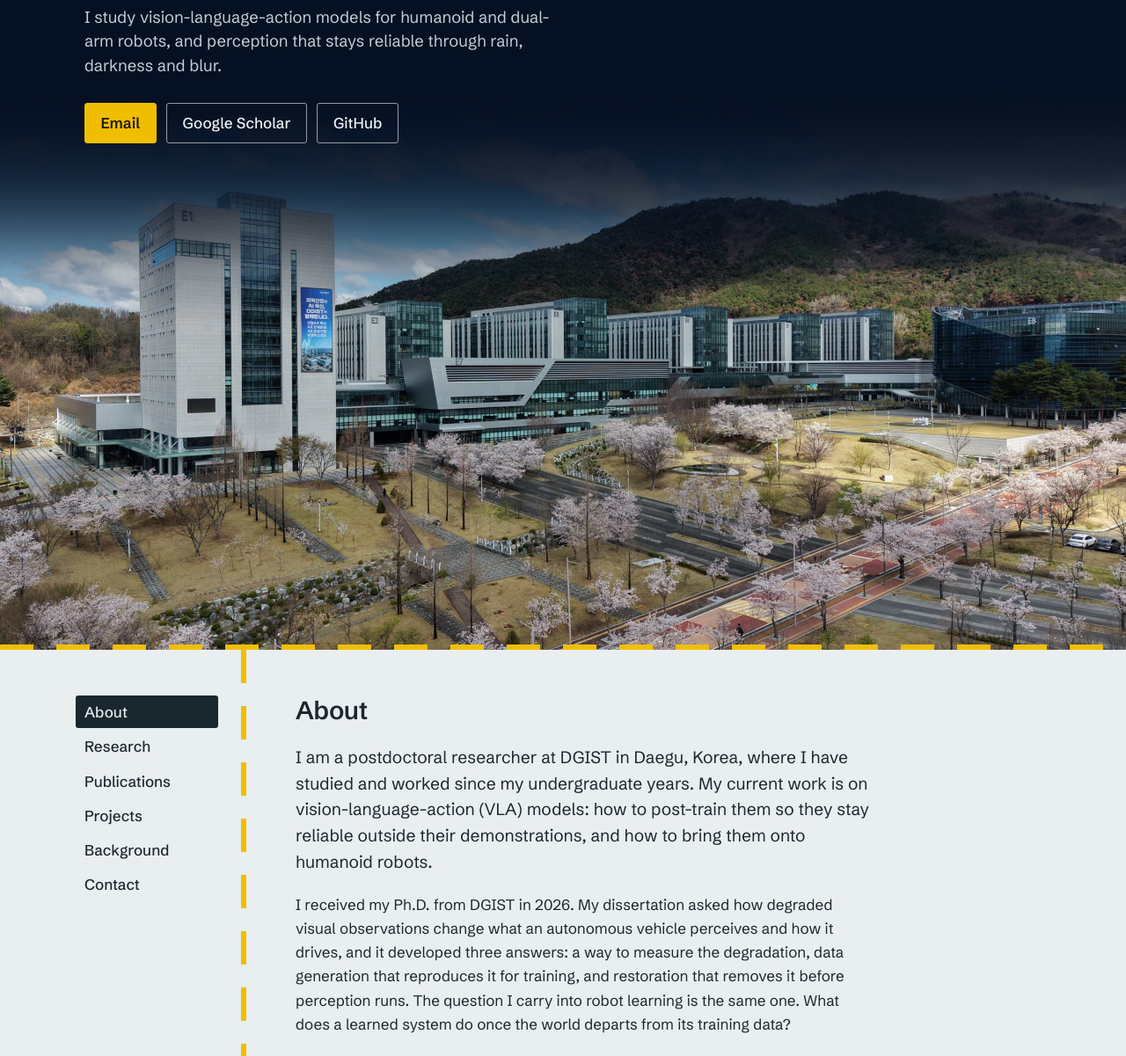
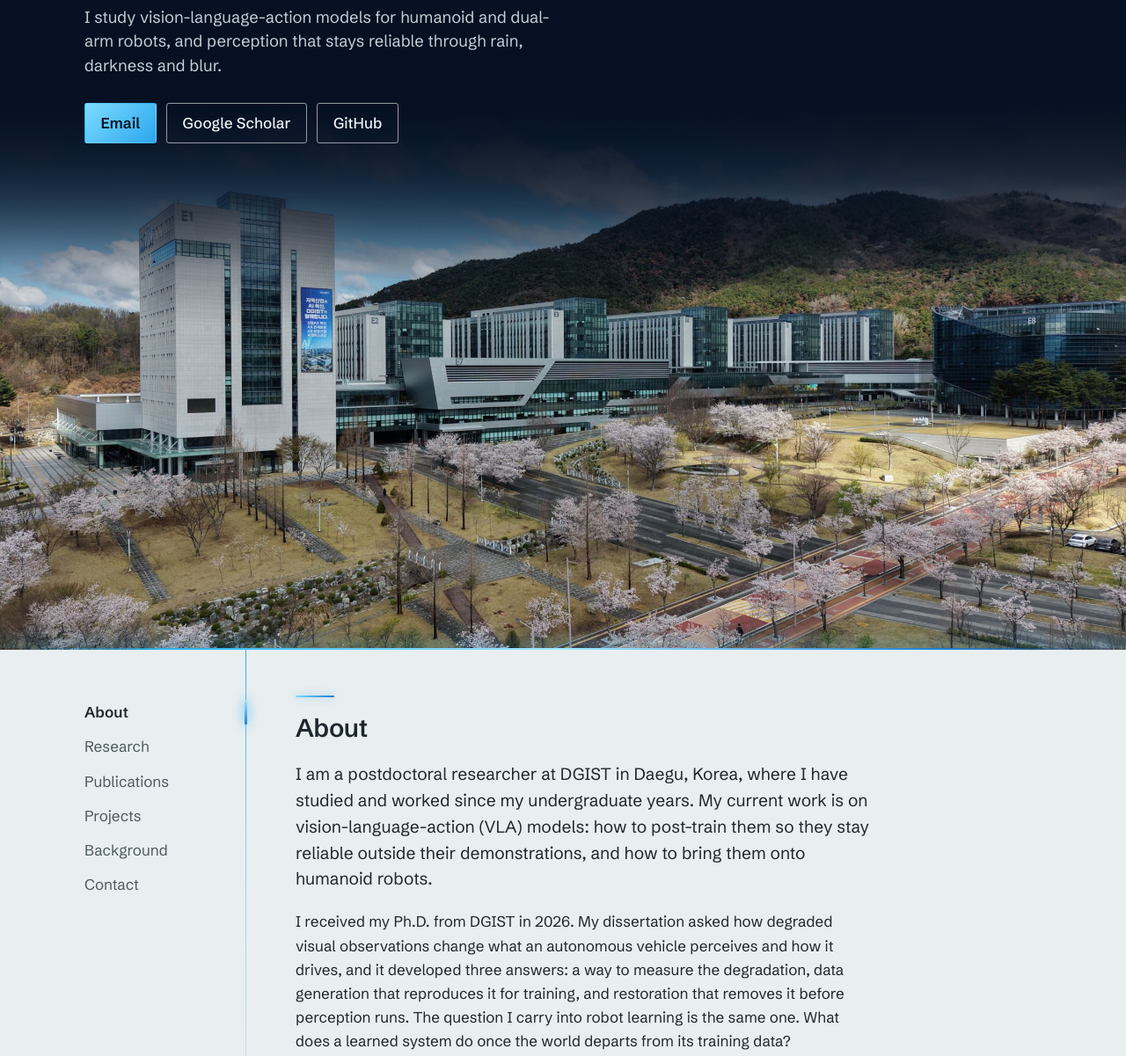
Before and after one commit to wjsguswo/wjsguswo.github.io, a plain HTML site: page index.html in a window 1280 px wide. Shown: the part 377-1578 px from the top of the page at 88% size. Drawn offline with Linux system fonts and the light colour scheme.

Commit message:
Replace dashed yellow dividers with thin lines of light; glowing marker for the current section
Co-Authored-By: Claude Fable 5.2 <noreply@anthropic.com>
Claude-Session: https://claude.ai/code/session_01THuJhZbW5AAnADi7f7wK8o

```diff
--- a/style.css
+++ b/style.css
@@ -1,11 +1,12 @@
-/* Palette: overcast sky, wet asphalt, lane paint, rain. */
+/* Palette: night sky, overcast page, slate ink, and one luminous blue taken from the campus glass. */
 :root {
   --page: #e9eef0;
   --panel: #dbe3e7;
   --rule: #b9c6cc;
   --ink: #1b272e;
   --ink-soft: #4a5a63;
-  --lane: #f0be00;
+  --accent: #2bb4f0;
+  --accent-deep: #1f7fd1;
   --rain: #23668e;
   --on-dark: #f2f6f7;
   --on-dark-soft: #c3d0d6;
@@ -27,7 +28,7 @@ body {
 }
 a { color: var(--rain); text-decoration-thickness: 1px; text-underline-offset: 0.18em; }
 a:hover { text-decoration-thickness: 2px; }
-a:focus-visible, summary:focus-visible, .skip:focus { outline: 3px solid var(--lane); outline-offset: 3px; border-radius: 2px; }
+a:focus-visible, summary:focus-visible, .skip:focus { outline: 3px solid var(--accent); outline-offset: 3px; border-radius: 2px; }
 .skip { position: absolute; left: -999px; top: 0.5rem; background: var(--ink); color: var(--page); padding: 0.5rem 0.9rem; }
 .skip:focus { left: 0.5rem; z-index: 10; }
 .soft { color: var(--ink-soft); }
@@ -44,10 +45,11 @@ a:focus-visible, summary:focus-visible, .skip:focus { outline: 3px solid var(--l
   content: ""; position: absolute; left: 0; right: 0; top: 0; height: 42%;
   background: linear-gradient(to bottom, var(--night) 0%, rgba(5, 16, 34, 0.72) 38%, rgba(5, 16, 34, 0) 100%);
 }
-/* the lane marking starts here as a horizontal dashed line and turns down the page below */
+/* a thin line of light closes the header; the same light runs down the page as the section guide */
 .hero::after {
-  content: ""; position: absolute; left: 0; right: 0; bottom: 0; height: 6px;
-  background-image: repeating-linear-gradient(to right, var(--lane) 0 2.4rem, transparent 2.4rem 4rem);
+  content: ""; position: absolute; left: 0; right: 0; bottom: 0; height: 2px;
+  background: linear-gradient(90deg, rgba(43, 180, 240, 0) 0%, var(--accent) 16%, #9fe8ff 50%, var(--accent-deep) 84%, rgba(31, 127, 209, 0) 100%);
+  box-shadow: 0 0 22px 3px rgba(43, 180, 240, 0.55);
 }
 .rain { position: absolute; top: 0; right: 0; width: 55%; height: 27rem; color: #a9cde4; opacity: 0.22; pointer-events: none; }
 .hero-inner { position: relative; z-index: 1; max-width: 72rem; margin: 0 auto; padding: 2.75rem 2rem 2.5rem; }
@@ -72,8 +74,8 @@ h1 {
   color: var(--on-dark); border: 1.5px solid rgba(242, 246, 247, 0.6);
 }
 .links a:hover { background: rgba(242, 246, 247, 0.14); border-color: var(--on-dark); }
-.links li:first-child a { background: var(--lane); border-color: var(--lane); color: #1b1a12; font-weight: 600; }
-.links li:first-child a:hover { background: #ffd21f; border-color: #ffd21f; }
+.links li:first-child a { background: linear-gradient(135deg, #7ddcff, #2ba6ee); border-color: transparent; color: #04121f; font-weight: 600; }
+.links li:first-child a:hover { background: linear-gradient(135deg, #a5e8ff, #4bb8f5); border-color: transparent; }
 .links.dark a, .links.dark li:first-child a { background: var(--ink); border-color: var(--ink); color: var(--page); font-weight: 500; }
 .links.dark a:hover, .links.dark li:first-child a:hover { background: var(--rain); border-color: var(--rain); }
 
@@ -89,17 +91,27 @@ h1 {
   height: 100vh;
   padding: 3.25rem 2rem 2rem 2rem;
   display: flex; flex-direction: column; gap: 0.15rem;
-  background-image: repeating-linear-gradient(to bottom, var(--lane) 0 2.4rem, transparent 2.4rem 4rem);
-  background-size: 6px 100%;
+  /* hairline guide: bright where it leaves the header, fading as it goes down */
+  background-image: linear-gradient(to bottom, var(--accent) 0%, rgba(43, 180, 240, 0.45) 30%, rgba(43, 180, 240, 0.12) 70%, rgba(43, 180, 240, 0) 100%);
+  background-size: 1px 100%;
   background-position: right top;
   background-repeat: no-repeat;
 }
 .rail a {
-  color: var(--ink); text-decoration: none; font-weight: 500;
+  position: relative;
+  color: var(--ink-soft); text-decoration: none; font-weight: 400;
   padding: 0.3rem 0.6rem; margin-left: -0.6rem; border-radius: 3px;
+  transition: color 0.2s;
 }
-.rail a:hover { background: var(--panel); }
-.rail a[aria-current="true"] { background: var(--ink); color: var(--page); }
+.rail a:hover { color: var(--ink); }
+.rail a[aria-current="true"] { color: var(--ink); font-weight: 600; }
+/* the current section lights up a short segment of the guide */
+.rail a[aria-current="true"]::after {
+  content: ""; position: absolute; right: calc(-2rem - 1px); top: 12%; bottom: 12%; width: 3px; border-radius: 2px;
+  background: linear-gradient(to bottom, #9fe8ff, var(--accent-deep));
+  box-shadow: 0 0 12px 1px rgba(43, 180, 240, 0.7);
+}
+@media (prefers-reduced-motion: reduce) { .rail a { transition: none; } }
 main { padding: 3.25rem 2rem 5rem 3.5rem; min-width: 0; }
 main p { max-width: var(--measure); }
 .big { font-size: 1.2rem; line-height: 1.55; font-weight: 400; margin-top: 0; }
@@ -107,6 +119,12 @@ main p { max-width: var(--measure); }
 /* ---------- Sections ---------- */
 main section + section { margin-top: 4.75rem; }
 h2 { margin: 0 0 1.4rem; font-size: 1.8rem; font-weight: 600; letter-spacing: -0.02em; line-height: 1.15; }
+/* each section opens with a short segment of the same light */
+h2::before {
+  content: ""; display: block; width: 2.75rem; height: 2px; margin-bottom: 1.1rem; border-radius: 1px;
+  background: linear-gradient(90deg, #7ddcff, var(--accent-deep));
+  box-shadow: 0 0 10px rgba(43, 180, 240, 0.6);
+}
 h3 { margin: 0; font-size: 1.15rem; font-weight: 600; letter-spacing: -0.008em; line-height: 1.3; }
 b, strong { font-weight: 600; }
 .sub { margin-top: 2.5rem; margin-bottom: 0.9rem; }
@@ -172,6 +190,8 @@ details[open] summary { margin-bottom: 0.9rem; }
     position: static; height: auto; flex-direction: row; flex-wrap: wrap; gap: 0.1rem 0.4rem;
     padding: 1.1rem 1.25rem 1rem; background-image: none; border-bottom: 1px solid var(--rule);
   }
+  .rail a { margin-left: 0; padding: 0.3rem 0.45rem; }
+  .rail a[aria-current="true"]::after { right: 0.45rem; left: 0.45rem; top: auto; bottom: 0; width: auto; height: 2px; background: linear-gradient(to right, #6fd6ff, var(--accent-deep)); }
   main { padding: 2.25rem 1.25rem 3.5rem; }
   main section + section { margin-top: 3.5rem; }
   .pubs li, .cv > div, .interests > div { grid-template-columns: 1fr; }
```
